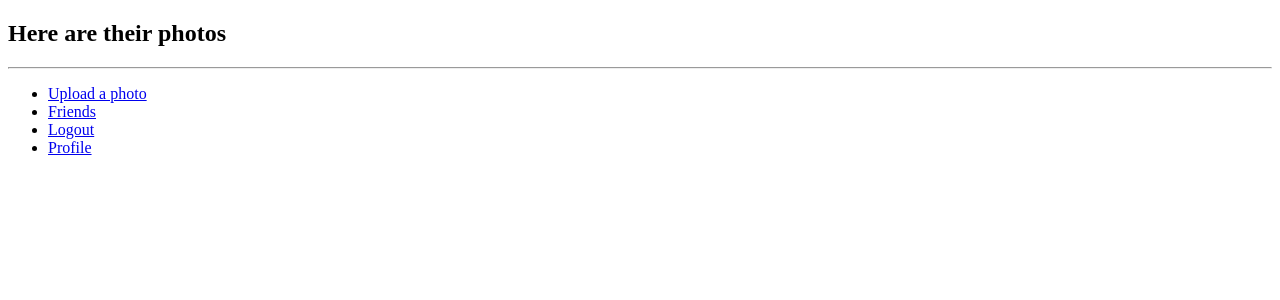
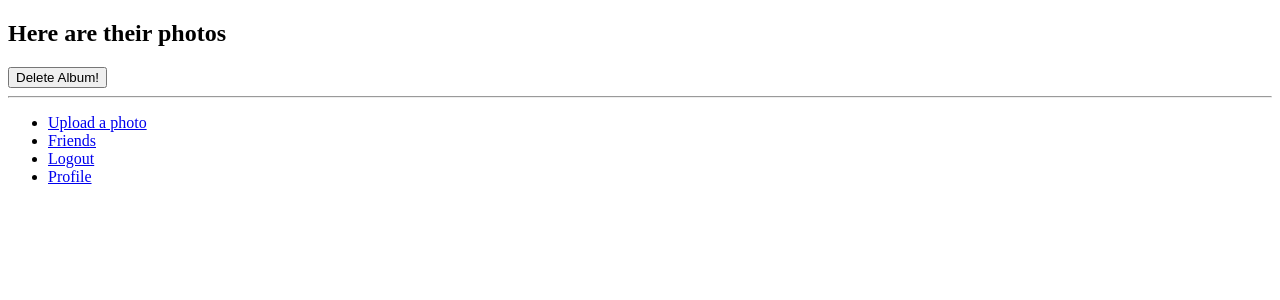
Before and after one commit to dorrubin/mysql-photosharing, a Flask app: page /albums/1 in a window 1280 px wide. Shown: the top 300 px of the page. Run offline with Flask 2, Linux system fonts and the light colour scheme; a user stored in the database is signed in; data comes from the database, SQL or seed files in the repository; data that the repository does not hold is empty.

Commit message:
users can delete photos and albums

```diff
--- a/app.py
+++ b/app.py
@@ -197,6 +197,21 @@ def areFriends(user_email, friend_email):
         result = False
     return result  # 0 if not friends and 1 if yes
 
+def ownsAlbum(uid, aid):
+    cursor = conn.cursor()
+    # get user email of users who are not friends with the logged in user
+    query = """ SELECT album_id
+                FROM Album_User
+                WHERE user_id = '{0}'
+                AND album_id = '{1}';
+            """.format(uid, aid)
+    cursor.execute(query)
+    data = cursor.fetchall()
+    if len(data):
+        result = True
+    else:
+        result = False
+    return result  # 0 if not friends and 1 if yes
 
 def getUserAlbums(uid):
     cursor = conn.cursor()
@@ -232,11 +247,13 @@ def getPhotoFromPhotoId(pid):
     cursor.execute(query)
     return cursor.fetchall()[0]  # returns all photos in that album
 
+
 @app.route('/profile', methods=['GET'])
 @flask_login.login_required
 def own_profile():
     user_id = flask_login.current_user.id
     return flask.redirect(flask.url_for('profile', page_id=user_id))
+
 
 @app.route('/profile/<page_id>', methods=['GET', 'POST'])
 @flask_login.login_required
@@ -257,18 +274,53 @@ def profile(page_id):
     conn.commit()
     return flask.redirect(flask.url_for('friends'))
 
+
 @app.route('/albums/<page_id>', methods=['GET'])
 def albums(page_id):
     if flask.request.method == 'GET':
+        album_owner = ownsAlbum(flask_login.current_user.id, page_id)
         album_photos = getAlbumPhotos(page_id)
-        return render_template('albums.html', pageid=page_id, photos=album_photos)
+        return render_template('albums.html', pageid=page_id, photos=album_photos, owner=album_owner)
+
+@app.route('/albums/<page_id>', methods=['POST'])
+def delete_album(page_id):
+    if flask.request.method == 'POST':
+        album_id = request.form.get('album_deletion')
+        user_id = flask_login.current_user.id
+        cursor = conn.cursor()
+        # get user email of users who are not friends with the logged in user
+        query = """ DELETE
+                    FROM Albums
+                    WHERE album_id = '{0}';
+                """.format(album_id)
+        cursor.execute(query)
+        conn.commit()
+        # embed()
+    return flask.redirect(flask.url_for('profile', page_id=user_id))
+
 
 @app.route('/albums/<album_id>/photos/<photo_id>', methods=['GET'])
 def photos(album_id, photo_id):
     if flask.request.method == 'GET':
+        album_owner = ownsAlbum(flask_login.current_user.id, album_id)
         user_photo = getPhotoFromPhotoId(photo_id)
+        return render_template('photo.html', photo=user_photo, owner=album_owner)
+
+@app.route('/albums/<album_id>/photos/<photo_id>', methods=['POST'])
+def delete_photo(album_id, photo_id):
+    if flask.request.method == 'POST':
+        photo_id = request.form.get('photo_deletion')
+        cursor = conn.cursor()
+        # get user email of users who are not friends with the logged in user
+        query = """ DELETE
+                    FROM Photos
+                    WHERE photo_id = '{0}';
+                """.format(photo_id)
+        cursor.execute(query)
+        conn.commit()
         # embed()
-        return render_template('photo.html', photo=user_photo)
+    return flask.redirect(flask.url_for('albums', page_id=album_id))
+
 
 def getAllUserFriends(email):
     cursor = conn.cursor()
--- a/templates/albums.html
+++ b/templates/albums.html
@@ -3,13 +3,21 @@
 
 
 <h2>Here are their photos</h2>
+{% if owner %}
+<form action='deleteAlbum' method='POST'>
+    <button name="album_deletion" type="submit" value="{{pageid}}">Delete Album!</button>
+</form>
+{% endif %}
 {% if photos %}
     <ul>
     {% for photo in photos %}
-        <caption>{{photo[3]}}</caption>
-        <a href="/albums/{{pageid}}/photos/{{photo[0]}}">
-            <li><img src='https://65.media.tumblr.com/avatar_39c12973e9fe_128.png'/></li>
-        </a>
+        <li>
+            <a href="/albums/{{pageid}}/photos/{{photo[0]}}">
+                <img src='https://65.media.tumblr.com/avatar_39c12973e9fe_128.png'/>
+            </a>
+            <br>
+            <caption>{{photo[3]}}</caption>
+        </li>
     {% endfor %}
     </ul>
 {% endif %}
```
Also changed, not shown: schema.sql (+12 -20 lines), templates/photo.html (+7 -6 lines), README.md.
